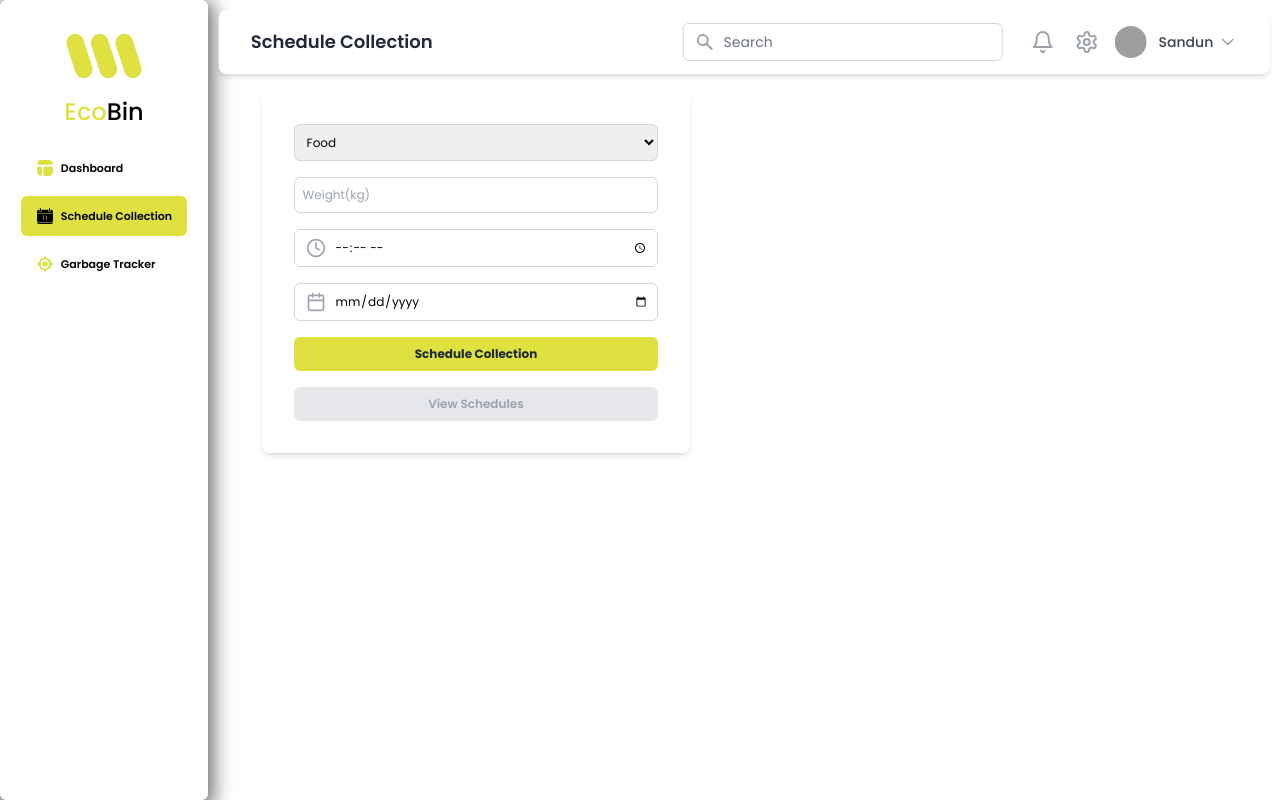
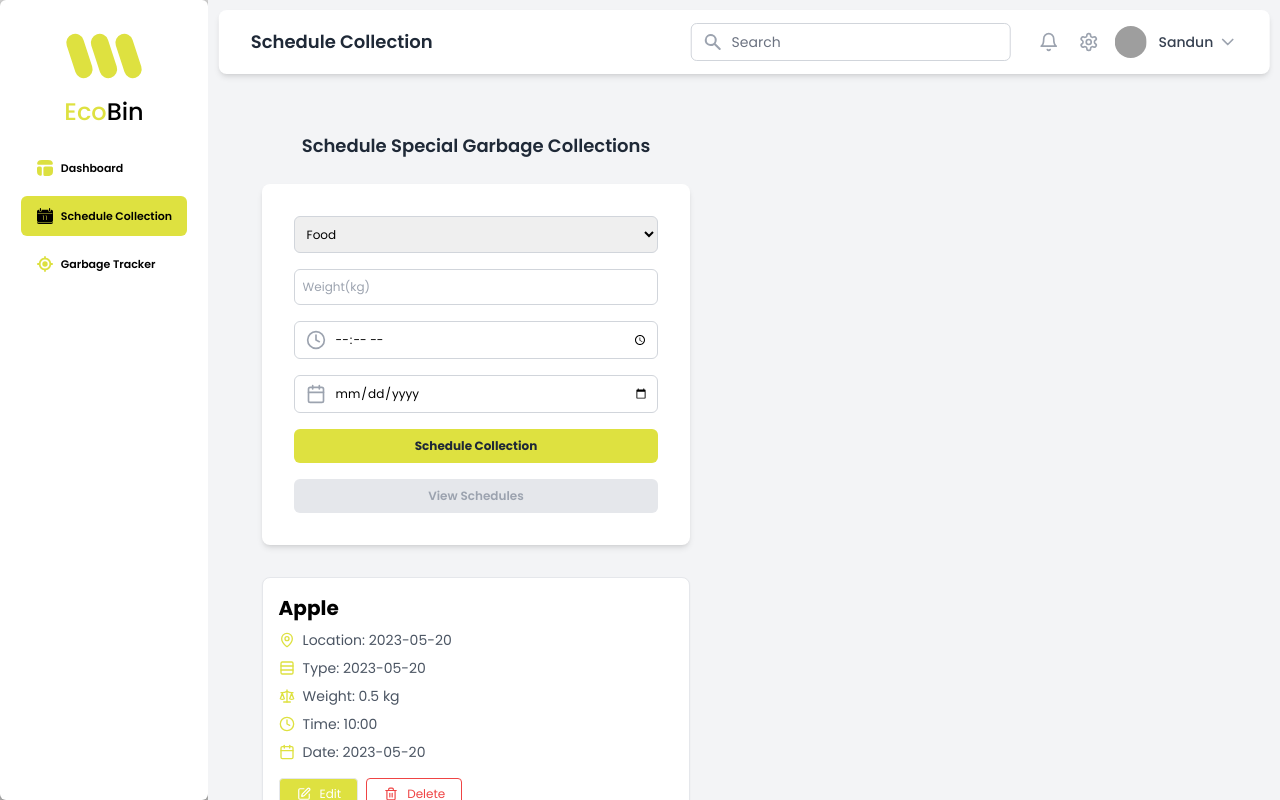
Before and after one commit to IT21211232/Y3S2-CSSE-Project, a React (Vite) app: page /userschedule in a window 1280 px wide. Built offline with nearby package versions, Linux system fonts and the light colour scheme; grey boxes are pictures that could not be loaded.

Commit message:
Display schedules card component added

```diff
--- /dev/null
+++ b/src/components/IT21211232/schedulecard/ScheduleCard.jsx
@@ -0,0 +1,47 @@
+import React from 'react'
+import { useState, useContext, useEffect } from "react"
+import { Scale, Calendar, Clock, Edit, MapPin, Rows3, Trash2 } from "lucide-react"
+
+export default function ScheduleCard({data}) {
+  return (
+    <div className="bg-white border border-gray-200 rounded-lg shadow-sm p-4 w-[80%] my-2">
+        <h3 className="text-xl font-bold mb-2">Apple</h3>
+        <p className="text-sm text-gray-600 mb-2 flex items-center">
+        <MapPin className="mr-2 h-4 w-4 text-primary_yellow" />
+        Location: 2023-05-20
+        </p>
+        <p className="text-sm text-gray-600 mb-2 flex items-center">
+        <Rows3 className="mr-2 h-4 w-4 text-primary_yellow" />
+        Type: 2023-05-20
+        </p>
+        <p className="text-sm text-gray-600 mb-2 flex items-center">
+        <Scale className="mr-2 h-4 w-4 text-primary_yellow" />
+        Weight: 0.5 kg
+        </p>
+        <p className="text-sm text-gray-600 mb-2 flex items-center">
+        <Clock className="mr-2 h-4 w-4 text-primary_yellow" />
+        Time: 10:00
+        </p>
+        <p className="text-sm text-gray-600 mb-2 flex items-center">
+        <Calendar className="mr-2 h-4 w-4 text-primary_yellow" />
+        Date: 2023-05-20
+        </p>
+        <div className="mt-4 flex space-x-2">
+        <button
+            className="px-4 h-8 text-[12px] border bg-primary_yellow text-white rounded hover:bg-transparent hover:text-primary_yellow hover:border-primary_yellow transition duration-200 flex items-center"
+            onClick={() => handleEdit('1')}
+        >
+            <Edit className="mr-2 h-[14px] w-4" />
+            Edit
+        </button>
+        <button
+            className="px-4 h-8 text-[12px] border border-red-500 text-red-500 rounded hover:bg-red-600 hover:text-white transition duration-200 flex items-center"
+            onClick={() => handleDelete('1')}
+        >
+            <Trash2 className="mr-2 h-[14px] w-4" />
+            Delete
+        </button>
+        </div>
+    </div>
+  )
+}
--- a/src/components/common/topnav/TopNav.jsx
+++ b/src/components/common/topnav/TopNav.jsx
@@ -1,15 +1,15 @@
 import { useState } from 'react'
 import { Bell, Settings, ChevronDown, User } from 'lucide-react'
 
-export default function TopNav() {
+export default function TopNav({title}) {
   const [isDropdownOpen, setIsDropdownOpen] = useState(false)
 
   return (
-    <nav className="bg-white shadow-md w-[98%] rounded-lg top-[10px] left-2/4 absolute -translate-x-1/2">
+    <nav className="bg-white shadow-md w-[98%] rounded-lg top-[10px] left-2/4 relative -translate-x-1/2">
       <div className="mx-auto px-4 sm:px-6 lg:px-8">
         <div className="flex justify-between h-16">
           <div className="flex items-center">
-            <span className="text-lg font-semibold text-gray-800">Schedule Collection</span>
+            <span className="text-lg font-semibold text-gray-800">{title}</span>
           </div>
 
           <div className="flex items-center">
@@ -27,12 +27,12 @@ export default function TopNav() {
 
             <button className="ml-6 p-1 rounded-full text-gray-400 hover:text-gray-500 focus:outline-none focus:ring-2 focus:ring-offset-2 focus:ring-indigo-500">
               <span className="sr-only">View notifications</span>
-              <Bell className="h-6 w-6" />
+              <Bell className="h-5 w-5" />
             </button>
 
             <button className="ml-3 p-1 rounded-full text-gray-400 hover:text-gray-500 focus:outline-none focus:ring-2 focus:ring-offset-2 focus:ring-indigo-500">
               <span className="sr-only">View settings</span>
-              <Settings className="h-6 w-6" />
+              <Settings className="h-5 w-5" />
             </button>
 
             <div className="ml-3 relative">
--- a/src/pages/IT21211232/schedule/schedulecollection.jsx
+++ b/src/pages/IT21211232/schedule/schedulecollection.jsx
@@ -1,7 +1,8 @@
 import { useState, useContext, useEffect } from "react"
-import { Calendar, Clock } from "lucide-react"
+import { Scale, Calendar, Clock, Edit, Trash2 } from "lucide-react"
 import { GlobalDataContext } from '../../../context/globalData'
 import TopNav from "../../../components/common/topnav/TopNav"
+import ScheduleCard from "../../../components/IT21211232/schedulecard/ScheduleCard"
 
 export default function dashboard() {
   const {currentPage, setCurrentPageData} = useContext(GlobalDataContext)
@@ -30,14 +31,14 @@ export default function dashboard() {
 }, [])
 
   return (
-    <div className="relative flex-1 h-full overflow-y-auto overflow-x-hidden">
-        <TopNav/>
+    <div className="relative bg-gray-100 flex-1 h-full overflow-y-auto overflow-x-hidden">
+        <TopNav title={"Schedule Collection"}/>
     {/*Selection container*/}
-        <div className="flex flex-col items-center w-[50%] mt-10">
+        <div className="flex flex-col items-center w-[50%] mt-3 pt-14">
         <h2 className="text-lg font-semibold mb-6 text-center text-gray-800">
             Schedule Special Garbage Collections
         </h2>
-        <form className="space-y-4 p-8 rounded-lg shadow-md w-[80%]">
+        <form className="bg-white space-y-4 p-8 rounded-lg shadow-md w-[80%] mb-6">
             <div>
             <select
                 type="text"
@@ -103,6 +104,12 @@ export default function dashboard() {
             View Schedules
             </button>
         </form>
+
+        <ScheduleCard/>
+        <ScheduleCard/>
+        <ScheduleCard/>
+        <ScheduleCard/>
+
         </div>
     </div>
   )
```
